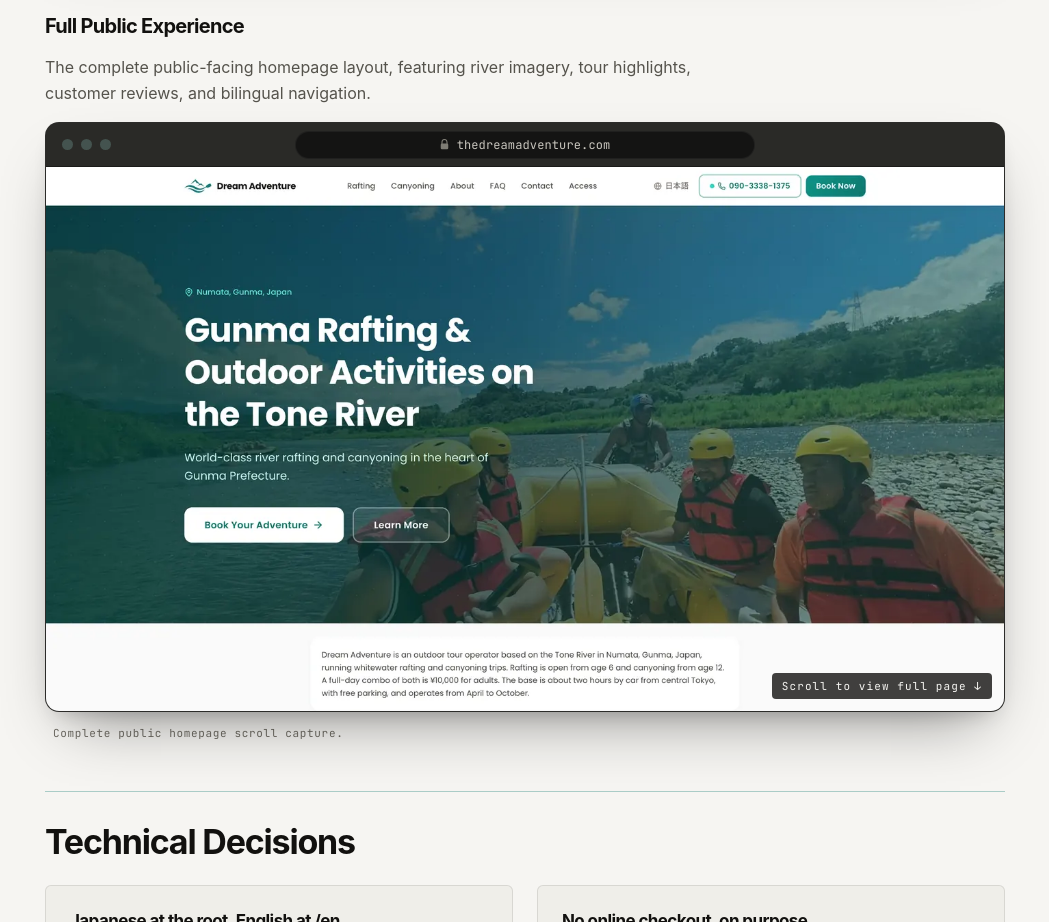
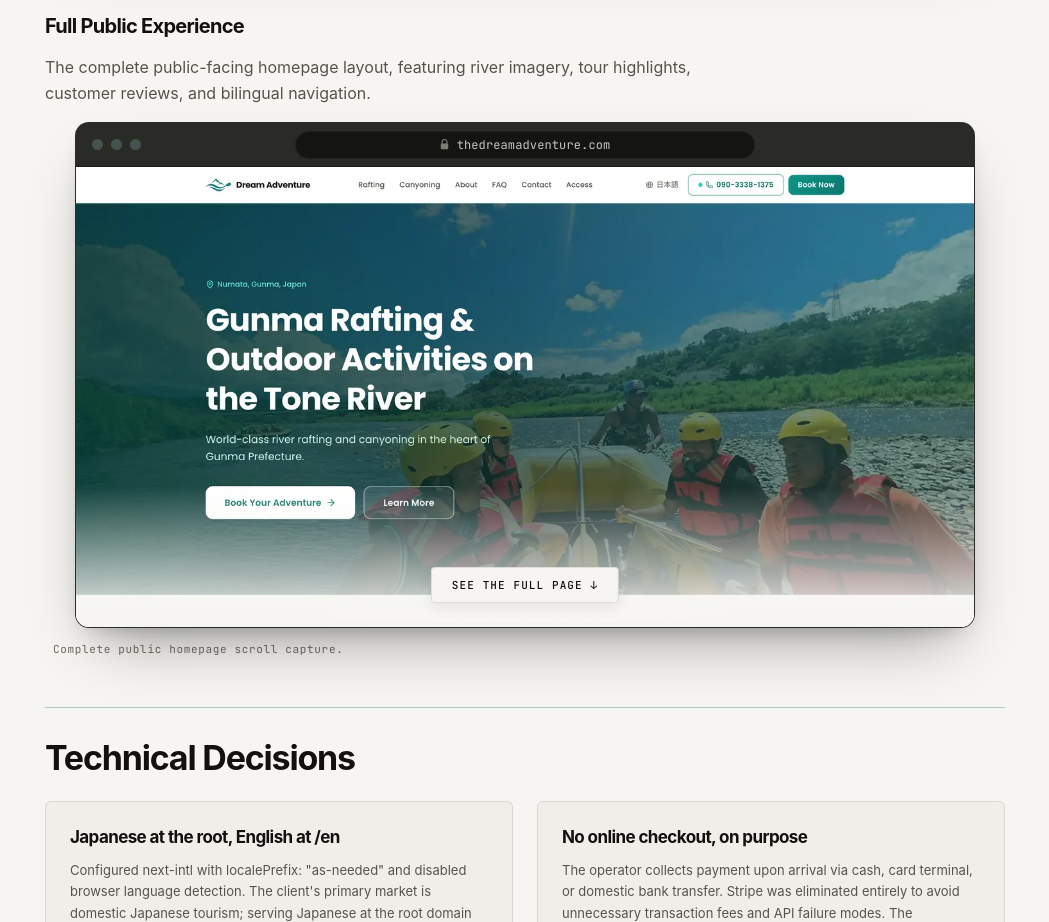
Before and after one commit to zetroxyyy/portfolio, a Next.js app: page /work/dream-adventure in a window 1280 px wide. Shown: the part 7180-8102 px from the top of the page, without its empty margins (115-1164 px from the left). Built offline with nearby package versions, Linux system fonts and the light colour scheme; a web font is replaced by a local one.

Commit message:
feat(browser-frame): replace nested scrollable frame with expandable natural-scroll viewer (Phase 5)

```diff
--- a/src/app/globals.css
+++ b/src/app/globals.css
@@ -1219,42 +1219,99 @@ button {
   display: block;
 }
 
-/* Scrollable tall browser frame variant for *-full.webp */
-.browser-frame--scrollable .browser-frame__screen {
+/* Expandable tall browser frame variant for *-full.webp */
+.browser-frame--expandable {
+  max-width: 900px;
+  margin-left: auto;
+  margin-right: auto;
+  width: 100%;
+  position: relative;
+}
+
+.browser-frame__screen--expandable {
   aspect-ratio: auto;
-  max-height: 68vh;
-  height: 68vh;
-  overflow-y: auto;
-  overflow-x: hidden;
+  max-height: 460px;
+  overflow: hidden;
   background: var(--paper);
   position: relative;
-}
-
-.browser-frame--scrollable .browser-frame__screen::-webkit-scrollbar {
-  width: 6px;
-}
-.browser-frame--scrollable .browser-frame__screen::-webkit-scrollbar-track {
-  background: var(--frame-bg);
-}
-.browser-frame--scrollable .browser-frame__screen::-webkit-scrollbar-thumb {
-  background: var(--fog);
-  border-radius: 3px;
-}
-
-.browser-frame__scroll-hint {
+  transition: max-height 500ms var(--ease-expo);
+}
+
+@media (prefers-reduced-motion: reduce) {
+  .browser-frame__screen--expandable {
+    transition: none !important;
+  }
+}
+
+.browser-frame__fade {
   position: absolute;
-  bottom: var(--space-3);
-  right: var(--space-3);
-  background: color-mix(in srgb, var(--ink) 80%, transparent);
-  color: var(--paper);
-  font-family: var(--font-mono);
-  font-size: var(--text-xs);
-  letter-spacing: var(--tracking-wider);
-  padding: 4px 10px;
+  bottom: 0;
+  left: 0;
+  right: 0;
+  height: 140px;
+  background: linear-gradient(to bottom, transparent 0%, var(--paper) 100%);
+  pointer-events: none;
+  z-index: 2;
+}
+
+.browser-frame--expandable:not(.browser-frame--expanded) .browser-frame__expand-wrap {
+  position: absolute;
+  bottom: var(--space-6);
+  left: 50%;
+  transform: translateX(-50%);
+  z-index: 10;
+}
+
+.browser-frame--expanded .browser-frame__expand-wrap {
+  position: relative;
+  display: flex;
+  justify-content: center;
+  padding: var(--space-4) 0 0;
+}
+
+.browser-frame__expand-btn {
+  display: inline-flex;
+  align-items: center;
+  justify-content: center;
+  gap: var(--space-2);
+  padding: 8px 20px;
   border-radius: var(--radius-sm);
-  pointer-events: none;
-  backdrop-filter: blur(4px);
-  z-index: 5;
+  border: 1px solid var(--hairline);
+  background: var(--paper);
+  color: var(--ink);
+  font-family: var(--font-mono);
+  font-size: var(--text-xs);
+  letter-spacing: var(--tracking-wider);
+  text-transform: uppercase;
+  font-weight: 500;
+  cursor: pointer;
+  box-shadow: 0 4px 14px rgba(0, 0, 0, 0.08);
+  transition: border-color 0.2s ease, background-color 0.2s ease, color 0.2s ease, transform 0.2s ease;
+}
+
+.browser-frame__expand-btn:hover {
+  border-color: var(--project-accent, var(--ink));
+  color: var(--ink);
+  transform: translateY(-1px);
+}
+
+.browser-frame--expandable:not(.browser-frame--expanded) .browser-frame__expand-btn:hover {
+  transform: translateX(-50%) translateY(-1px);
+}
+
+.browser-frame__expand-btn:active {
+  transform: translateY(0);
+}
+
+.browser-frame--expandable:not(.browser-frame--expanded) .browser-frame__expand-btn:active {
+  transform: translateX(-50%) translateY(0);
+}
+
+@media (prefers-reduced-motion: reduce) {
+  .browser-frame__expand-btn {
+    transition: none !important;
+    transform: none !important;
+  }
 }
 
 .browser-frame--mobile {
--- a/src/app/work/[slug]/page.tsx
+++ b/src/app/work/[slug]/page.tsx
@@ -144,7 +144,7 @@ export default async function CaseStudyPage({ params }: PageProps) {
                       alt={item.imageAlt || item.heading}
                       url={project.liveUrl}
                       accent={project.accent}
-                      scrollable={item.isFullScroll}
+                      expandable={item.isFullScroll}
                     />
                     {item.caption && (
                       <figcaption className="case-study__caption" style={{ marginTop: 'var(--space-3)' }}>
--- a/src/components/project/MediaBlock.tsx
+++ b/src/components/project/MediaBlock.tsx
@@ -31,7 +31,7 @@ export function MediaBlock({ item, defaultUrl, accent }: MediaBlockProps) {
         alt={item.imageAlt || item.heading || 'Project screenshot'}
         url={url}
         accent={accent}
-        scrollable={item.isFullScroll}
+        expandable={item.isFullScroll}
       />
       {item.caption && (
         <figcaption className="case-study__caption" style={{ marginTop: 'var(--space-3)' }}>
--- a/src/components/ui/BrowserFrame.tsx
+++ b/src/components/ui/BrowserFrame.tsx
@@ -1,7 +1,7 @@
 'use client';
 
 import Image from 'next/image';
-import React, { CSSProperties } from 'react';
+import React, { CSSProperties, useState, useRef, useId } from 'react';
 import { getImageSize } from '../../../content/imageDimensions';
 
 export interface BrowserFrameProps {
@@ -10,7 +10,8 @@ export interface BrowserFrameProps {
   url: string;
   accent?: string;
   priority?: boolean;
-  scrollable?: boolean;
+  expandable?: boolean;
+  scrollable?: boolean; // backwards compatible alias
   variant?: 'browser' | 'mobile';
   className?: string;
 }
@@ -21,11 +22,19 @@ export function BrowserFrame({
   url,
   accent,
   priority = false,
+  expandable = false,
   scrollable = false,
   variant = 'browser',
   className = '',
 }: BrowserFrameProps) {
-  // Clean URL for address bar display (strip protocol if preferred, or keep https://)
+  const isExpandable = expandable || scrollable;
+  const [isExpanded, setIsExpanded] = useState(false);
+  const [targetHeight, setTargetHeight] = useState<number | undefined>(undefined);
+  const frameRef = useRef<HTMLDivElement>(null);
+  const screenRef = useRef<HTMLDivElement>(null);
+  const screenId = useId();
+
+  // Clean URL for address bar display
   const displayUrl = url.replace(/^https?:\/\//, '');
   const intrinsic = getImageSize(src);
 
@@ -33,9 +42,63 @@ export function BrowserFrame({
     ...(accent ? ({ '--project-accent': accent } as CSSProperties) : {}),
   };
 
+  const handleToggle = () => {
+    if (!isExpandable) return;
+
+    if (isExpanded) {
+      // Collapsing — scroll frame top edge back into view so reader is never stranded
+      if (frameRef.current) {
+        const lenis = (window as unknown as { lenis?: { scrollTo: (el: Element, opts?: object) => void } }).lenis;
+        if (lenis) {
+          lenis.scrollTo(frameRef.current, { offset: -80 });
+        } else {
+          frameRef.current.scrollIntoView({ behavior: 'smooth', block: 'start' });
+        }
+      }
+
+      if (screenRef.current) {
+        setTargetHeight(screenRef.current.scrollHeight);
+        requestAnimationFrame(() => {
+          setTargetHeight(460);
+          setIsExpanded(false);
+        });
+      } else {
+        setIsExpanded(false);
+      }
+    } else {
+      // Expanding
+      if (screenRef.current) {
+        setTargetHeight(screenRef.current.scrollHeight);
+      }
+      setIsExpanded(true);
+    }
+  };
+
+  const onTransitionEnd = () => {
+    if (isExpanded) {
+      setTargetHeight(undefined);
+    } else {
+      setTargetHeight(undefined);
+    }
+  };
+
+  const screenStyle: CSSProperties = isExpandable
+    ? {
+        maxHeight:
+          targetHeight !== undefined
+            ? `${targetHeight}px`
+            : isExpanded
+            ? 'none'
+            : '460px',
+      }
+    : {};
+
   return (
     <div
-      className={`browser-frame ${scrollable ? 'browser-frame--scrollable' : ''} ${
+      ref={frameRef}
+      className={`browser-frame ${
+        isExpandable ? 'browser-frame--expandable' : ''
+      } ${isExpanded ? 'browser-frame--expanded' : ''} ${
         variant === 'mobile' ? 'browser-frame--mobile' : ''
       } ${className}`}
       style={customStyle}
@@ -74,23 +137,29 @@ export function BrowserFrame({
       </div>
 
       {/* Screenshot frame */}
-      <div className="browser-frame__screen">
-        {scrollable ? (
+      <div
+        id={screenId}
+        ref={screenRef}
+        className={`browser-frame__screen ${
+          isExpandable ? 'browser-frame__screen--expandable' : ''
+        }`}
+        style={screenStyle}
+        onTransitionEnd={onTransitionEnd}
+      >
+        {isExpandable ? (
           <>
             <Image
               src={src}
               alt={alt}
-              /* True intrinsic size — these captures run 2,464px to 9,000px tall,
-                 so a single hardcoded height shifts layout on every one of them. */
               width={intrinsic.width}
               height={intrinsic.height}
               className="browser-frame__img"
-              style={{ height: 'auto', width: '100%' }}
+              style={{ height: 'auto', width: '100%', display: 'block' }}
               priority={priority}
             />
-            <div className="browser-frame__scroll-hint" aria-hidden="true">
-              <span>Scroll to view full page ↓</span>
-            </div>
+            {!isExpanded && (
+              <div className="browser-frame__fade" aria-hidden="true" />
+            )}
           </>
         ) : (
           <Image
@@ -103,6 +172,25 @@ export function BrowserFrame({
           />
         )}
       </div>
+
+      {/* Expand / Collapse action button */}
+      {isExpandable && (
+        <div
+          className={`browser-frame__expand-wrap ${
+            isExpanded ? 'browser-frame__expand-wrap--expanded' : ''
+          }`}
+        >
+          <button
+            type="button"
+            className="browser-frame__expand-btn"
+            onClick={handleToggle}
+            aria-expanded={isExpanded}
+            aria-controls={screenId}
+          >
+            {isExpanded ? 'Collapse ↑' : 'See the full page ↓'}
+          </button>
+        </div>
+      )}
     </div>
   );
 }
```
